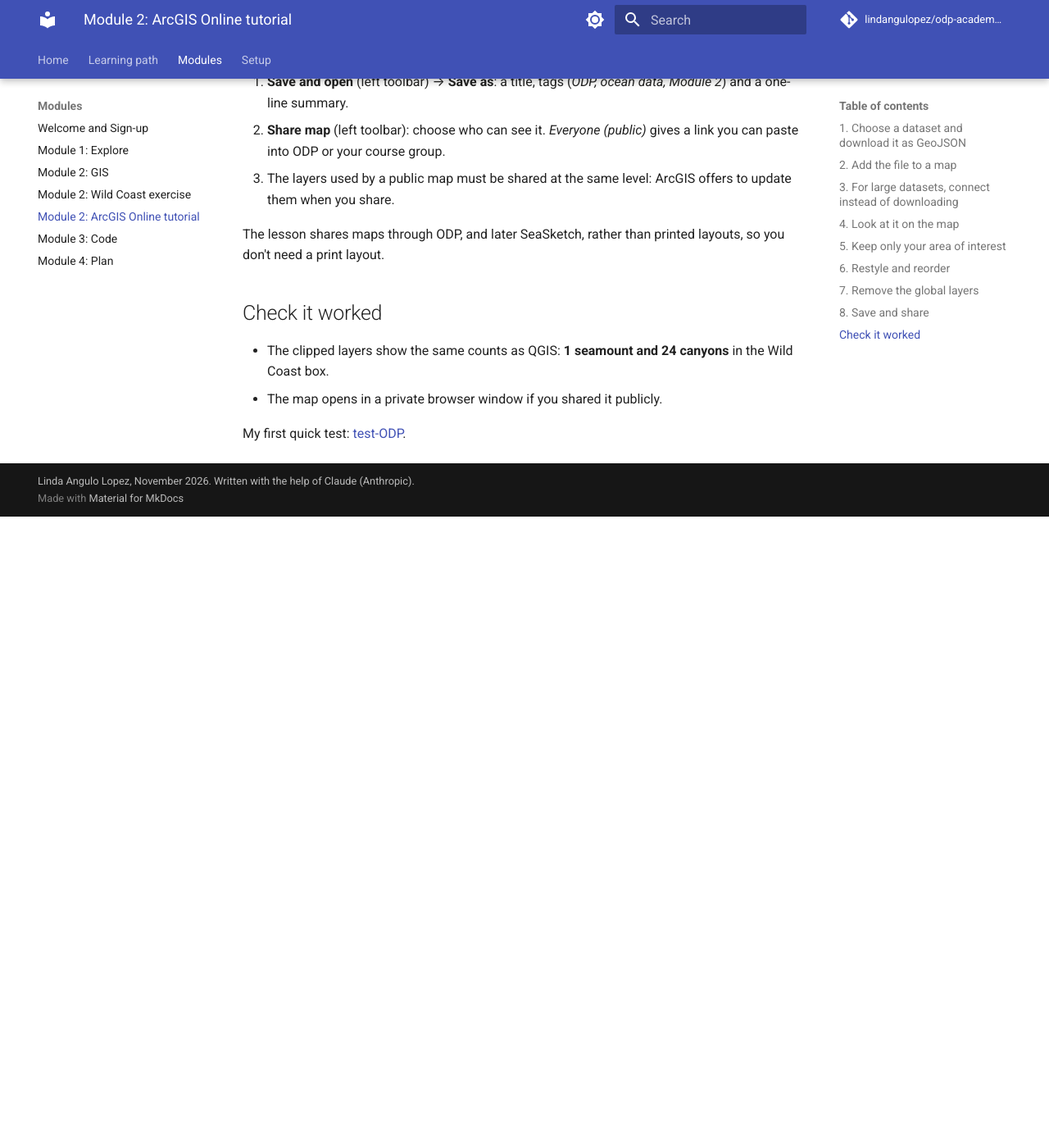
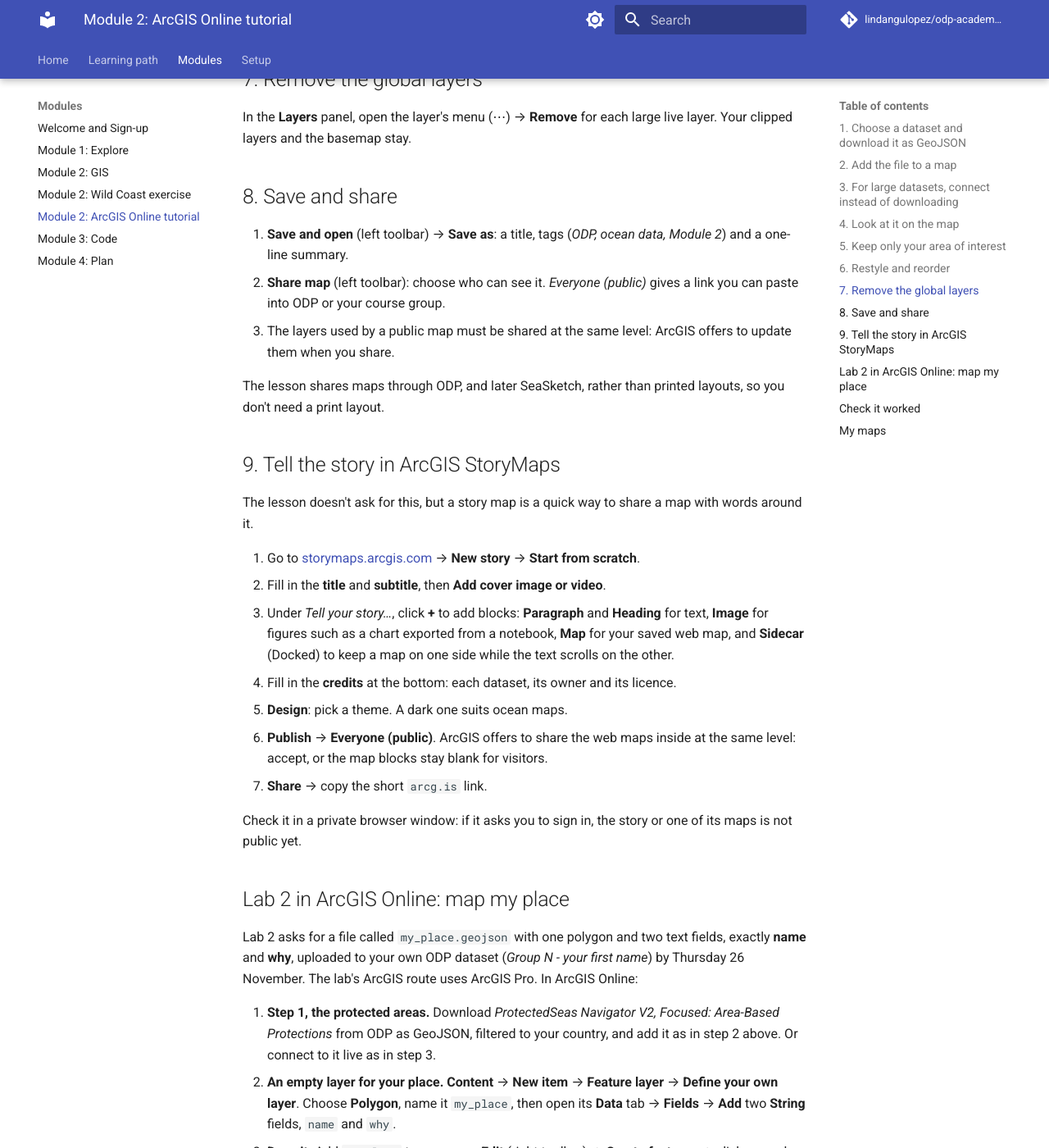
Before and after one commit to lindangulopez/odp-academy-2026, an MkDocs documentation site: the page built from docs/module-2-arcgis-online.md, in a window 1280 px wide and 1400 px high, scrolled down 2488 px. Shown: the whole window at 82% size. Built offline with MkDocs 1.6.1 and Material for MkDocs 9.7.7, drawn with Linux system fonts in a browser that asks for light colours; comment, search, counter and statistics services are not loaded; before the commit the page ends 3118 px from its top, so only the background shows below that; some of the changed text lies outside the part shown.

Commit message:
ArcGIS Online tutorial: tested OGC route, StoryMaps step, Lab 2 in the browser, my maps

```diff
--- a/docs/module-2-arcgis-online.md
+++ b/docs/module-2-arcgis-online.md
@@ -1,6 +1,8 @@
 # From Download to Map in ArcGIS Online
 
-**A tutorial, 22 November 2026.** The Module 2 lesson *From Download to Map (ArcGIS)* is written for ArcGIS Pro, which needs a desktop licence. I don't have one, so this is the same exercise in **ArcGIS Online**, in the browser, with the Map Viewer. It follows the eight steps of the QGIS lesson and uses the Wild Coast layers from [my Module 2 exercise](module-2-wild-coast.md).
+**A tutorial, 22 November 2026, updated the same evening.** The Module 2 lesson *From Download to Map (ArcGIS)* and the ArcGIS route of *Lab 2: Map my place* are written for ArcGIS Pro, which needs a desktop licence. I don't have one, so this is the same work in **ArcGIS Online**, in the browser: Map Viewer for the map, StoryMaps for the story. It follows the eight steps of the QGIS lesson, then Lab 2, and uses the Wild Coast layers from [my Module 2 exercise](module-2-wild-coast.md).
+
+**Result:** [The Wild Coast seafloor](https://arcg.is/1GHyu43), an ArcGIS story map built on a public web map, made with this tutorial.
 
 You need an ArcGIS Online account (an organisation account, or a free ArcGIS Location Platform or Learn account) and an ODP account. Open ODP data needs no key.
 
@@ -27,6 +29,8 @@ The world's canyons or shelves are too big to upload comfortably. Connect to the
 1. **Add** → **Add layer from URL**.
 2. Paste ODP's OGC API Features address: `https://api.hubocean.earth/api/features`
 3. ArcGIS detects an **OGC API - Features** service. Pick the collection by its ODP dataset id, for example `f9ac8c35-68f8-4c4c-b033-86188608507d` for GSFM Canyons, and click **Add to map**.
+
+Tested: my [small seamounts map](https://scgismaps.maps.arcgis.com/apps/mapviewer/index.html?webmap=392eafedff6e4d2ba1a970ae3a322d47) reads *Global Distribution and Morphology of Small Seamounts (Gevorgian et al. 2023)* this way, live from ODP (collection `23db622e-b657-42fb-9de4-23b4603a0b5a`), with no upload and no credits.
 
 !!! warning "Count your features"
     In QGIS, the same connection stopped at 1,000 features out of 9,477 until I raised the page size. In ArcGIS, open the layer's **attribute table** (the *Show table* button) and compare the feature count with the number on the ODP dataset page. If it is short, use a download instead, filtered to your area.
@@ -69,9 +73,38 @@ In the **Layers** panel, open the layer's menu (⋯) → **Remove** for each lar
 
 The lesson shares maps through ODP, and later SeaSketch, rather than printed layouts, so you don't need a print layout.
 
+## 9. Tell the story in ArcGIS StoryMaps
+
+The lesson doesn't ask for this, but a story map is a quick way to share a map with words around it.
+
+1. Go to [storymaps.arcgis.com](https://storymaps.arcgis.com) → **New story** → **Start from scratch**.
+2. Fill in the **title** and **subtitle**, then **Add cover image or video**.
+3. Under *Tell your story…*, click **+** to add blocks: **Paragraph** and **Heading** for text, **Image** for figures such as a chart exported from a notebook, **Map** for your saved web map, and **Sidecar** (Docked) to keep a map on one side while the text scrolls on the other.
+4. Fill in the **credits** at the bottom: each dataset, its owner and its licence.
+5. **Design**: pick a theme. A dark one suits ocean maps.
+6. **Publish** → **Everyone (public)**. ArcGIS offers to share the web maps inside at the same level: accept, or the map blocks stay blank for visitors.
+7. **Share** → copy the short `arcg.is` link.
+
+Check it in a private browser window: if it asks you to sign in, the story or one of its maps is not public yet.
+
+## Lab 2 in ArcGIS Online: map my place
+
+Lab 2 asks for a file called `my_place.geojson` with one polygon and two text fields, exactly **name** and **why**, uploaded to your own ODP dataset (*Group N - your first name*) by Thursday 26 November. The lab's ArcGIS route uses ArcGIS Pro. In ArcGIS Online:
+
+1. **Step 1, the protected areas.** Download *ProtectedSeas Navigator V2, Focused: Area-Based Protections* from ODP as GeoJSON, filtered to your country, and add it as in step 2 above. Or connect to it live as in step 3.
+2. **An empty layer for your place.** **Content** → **New item** → **Feature layer** → **Define your own layer**. Choose **Polygon**, name it `my_place`, then open its **Data** tab → **Fields** → **Add** two **String** fields, `name` and `why`.
+3. **Draw it.** Add `my_place` to your map. **Edit** (right toolbar) → **Create features** → click around your place, double-click to finish, and type the name and one sentence on why it matters to you.
+4. **Save the file.** On the `my_place` item page, **Export Data** → **Export to GeoJSON**. ArcGIS creates a new GeoJSON item; open it and **Download**. Rename the file `my_place.geojson`. GeoJSON is always in WGS 84 latitude and longitude, as the lab asks.
+5. **Step 3, upload to ODP.** **My Data** → your dataset → **Upload files** → `my_place.geojson` → **Upload All**, then the **Ingest file to table** icon, then **Explore table**. Your place should show on the map with *name* and *why*.
+
 ## Check it worked
 
 - The clipped layers show the same counts as QGIS: **1 seamount and 24 canyons** in the Wild Coast box.
-- The map opens in a private browser window if you shared it publicly.
+- The map and the story open in a private browser window, without a sign-in.
+- Your place shows on ODP with its *name* and *why*.
 
-My first quick test: [test-ODP](https://scgismaps.maps.arcgis.com/apps/mapviewer/index.html?webmap=d3ca11ce0490483a8960d364291a1f6a).
+## My maps
+
+- [The Wild Coast seafloor](https://arcg.is/1GHyu43), the story map
+- [Small seamounts, global (Gevorgian et al. 2023)](https://scgismaps.maps.arcgis.com/apps/mapviewer/index.html?webmap=392eafedff6e4d2ba1a970ae3a322d47), live from ODP through OGC API Features
+- [test-ODP](https://scgismaps.maps.arcgis.com/apps/mapviewer/index.html?webmap=d3ca11ce0490483a8960d364291a1f6a), my first quick test
```
